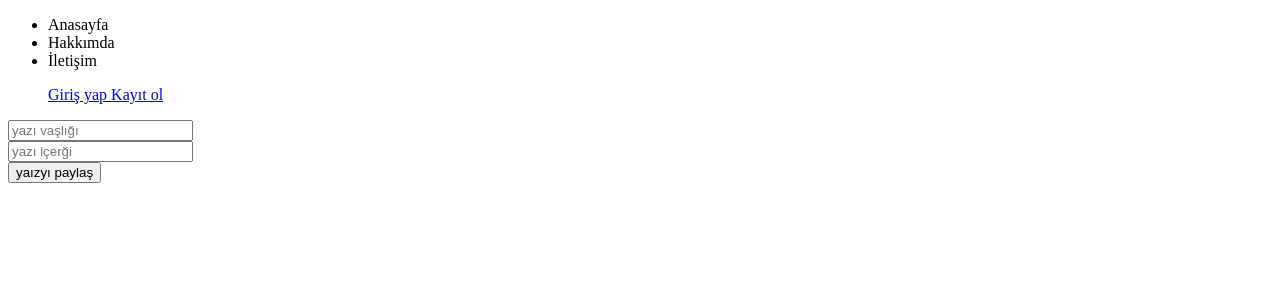
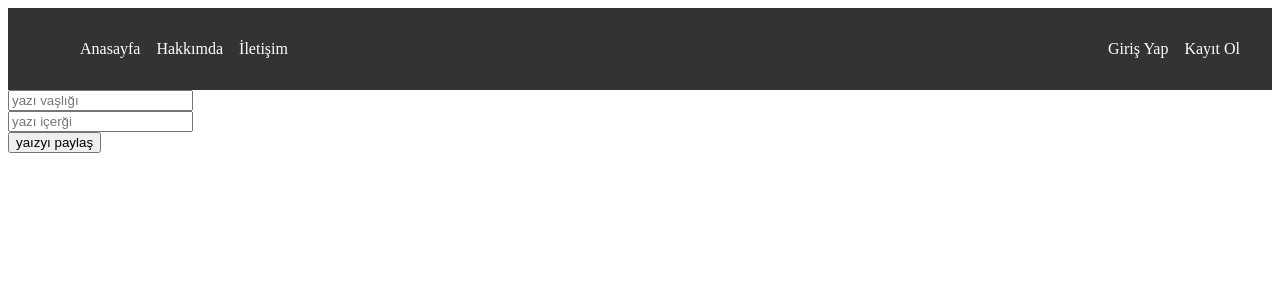
Before and after one commit to ElifKeskinn/medium-clone, a Next.js app: page /new-post in a window 1280 px wide. Shown: the top 300 px of the page. Built offline with nearby package versions, Linux system fonts and the light colour scheme; no server answers.

Commit message:
header updated

```diff
--- a/app/(main)/layout.jsx
+++ b/app/(main)/layout.jsx
@@ -4,7 +4,7 @@ export default function MainLayout({ children }) {
   return (
     <div>
      <MainHeader />
-     {children}
-    </div>
+     <main>{children}</main>
+     </div>
   )
 }
--- a/components/header.jsx
+++ b/components/header.jsx
@@ -1,34 +1,35 @@
-import {signOut} from "../app/login/actions";
+import { signOut } from "../app/login/actions";
 import { createClient } from "@/utils/supabase/server";
 import Link from "next/link";
+import styles from './header.module.css';
 
 export default async function MainHeader() {
     const supabase = createClient();
-  const {data: { user }} = await supabase.auth.getUser();
-  console.log(user);
+    const { data: { user } } = await supabase.auth.getUser();
 
     return (
-    <header>
-      <ul>
-        <li>Anasayfa</li>
-        <li>Hakkımda</li>
-        <li>İletişim</li>
+        <header className={styles.header}>
+            <nav>
+                <ul className={styles.navList}>
+                    <li><Link href="/">Anasayfa</Link></li>
+                    <li><Link href="/about">Hakkımda</Link></li>
+                    <li><Link href="/contact">İletişim</Link></li>
+                    {user && <li><Link href="/profile">Profil</Link></li>}
                 </ul>
+            </nav>
 
-        {user? (
-          <ul>
-            <li>  Hoşgeldin {user.email} </li>
-            <li>
-              <form action={signOut}>
-                <button>Çıkış yap</button>
+            {user ? (
+                <div className={styles.userSection}>
+                    <span>Hoşgeldin, {user.email}</span>
+                    <form action={signOut} className={styles.form}>
+                        <button type="submit" className={styles.button}>Çıkış Yap</button>
                     </form>
-            </li>
-          </ul>
+                </div>
             ) : (
-          <ul>
-            <Link href={"/login"}> Giriş yap </Link>
-            <Link href={"/login"}> Kayıt ol </Link>
-          </ul>
+                <div className={styles.authLinks}>
+                    <Link href="/login" className={styles.link}>Giriş Yap</Link>
+                    <Link href="/login" className={styles.link}>Kayıt Ol</Link>
+                </div>
             )}
         </header>
     )
--- /dev/null
+++ b/components/header.module.css
@@ -0,0 +1,50 @@
+.header {
+    display: flex;
+    justify-content: space-between;
+    align-items: center;
+    padding: 1rem 2rem;
+    background-color: #333;
+    color: white;
+}
+
+.navList {
+    list-style: none;
+    display: flex;
+    gap: 1rem;
+}
+
+.navList li a {
+    color: white;
+    text-decoration: none;
+}
+
+.navList li a:hover {
+    text-decoration: underline;
+}
+
+.userSection, .authLinks {
+    display: flex;
+    align-items: center;
+    gap: 1rem;
+}
+
+.button {
+    padding: 0.5rem 1rem;
+    background-color: #f44336;
+    border: none;
+    color: white;
+    cursor: pointer;
+}
+
+.button:hover {
+    background-color: #d32f2f;
+}
+
+.link {
+    color: white;
+    text-decoration: none;
+}
+
+.link:hover {
+    text-decoration: underline;
+}
```
Lines whose indentation alone changed are shown as unchanged.
